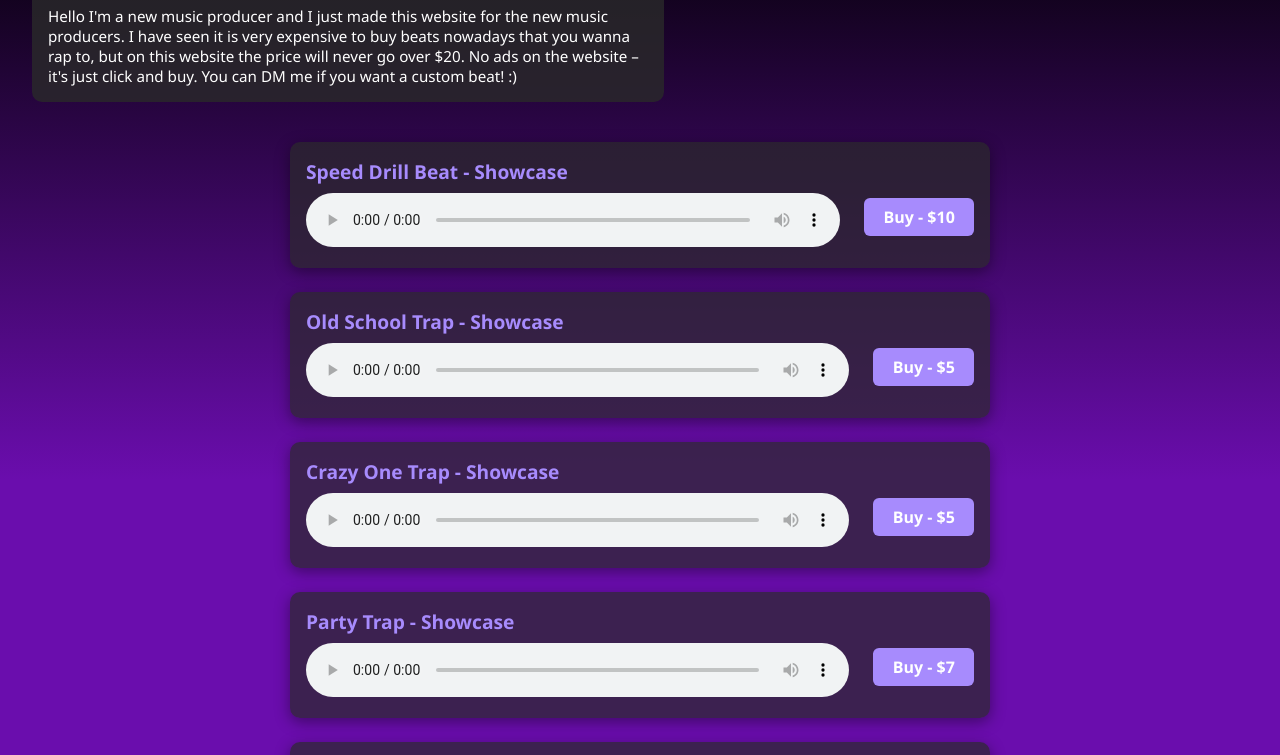
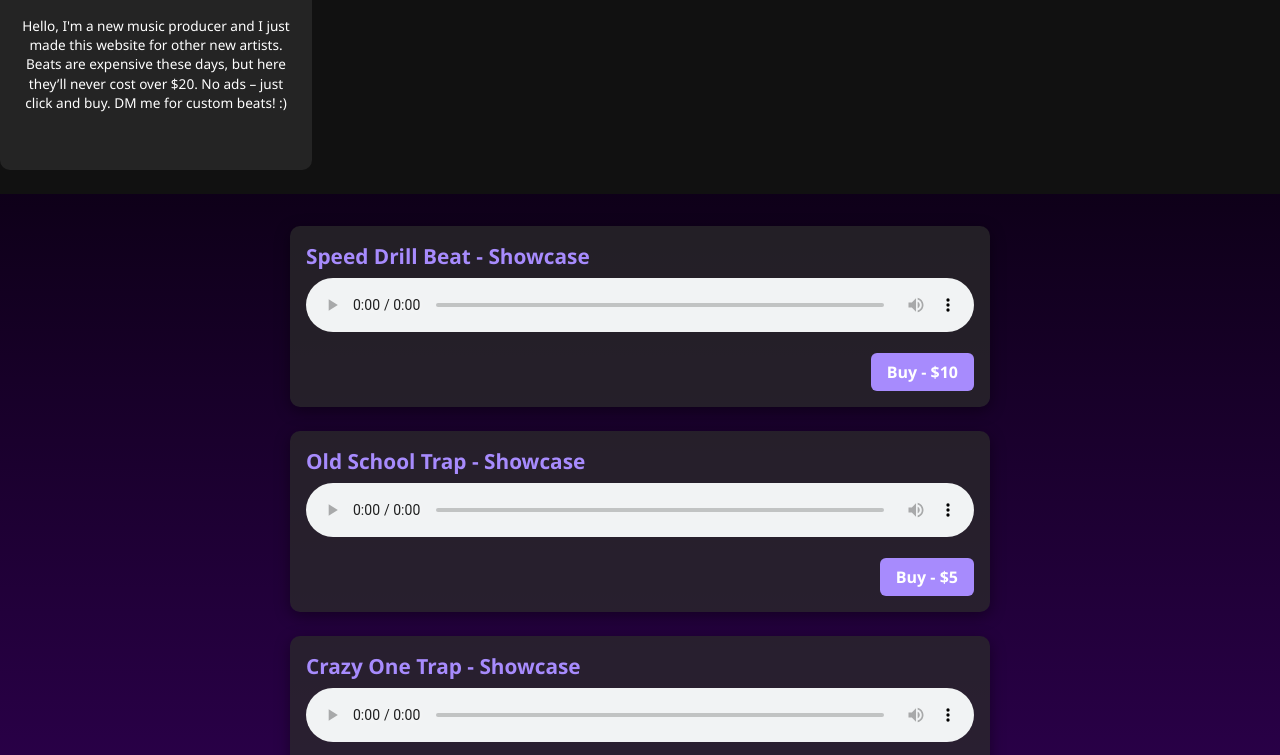
Before and after one commit to JOnThebeatz/JBeatz, a plain HTML site: page index.html in a window 1280 px wide. Shown: the part 110-865 px from the top of the page. Drawn offline with Linux system fonts and the light colour scheme.

Commit message:
Update index.html

```diff
--- a/index.html
+++ b/index.html
@@ -8,7 +8,7 @@
     body {
       margin: 0;
       font-family: 'Segoe UI', Tahoma, Geneva, Verdana, sans-serif;
-      background: linear-gradient(to bottom, black, #6a0dad 50%, #6a0dad);
+      background: linear-gradient(to bottom, #000000, #4b0082);
       color: #f0f0f0;
       display: flex;
       flex-direction: column;
@@ -20,7 +20,7 @@
       width: 100%;
       display: flex;
       justify-content: space-between;
-      align-items: center;
+      align-items: flex-start;
       padding: 1.5rem 2rem;
       background: #111;
       position: relative;
@@ -35,11 +35,13 @@
       position: absolute;
       left: 50%;
       transform: translateX(-50%);
+      top: 1.5rem;
     }
 
     .insta-box {
       display: flex;
       align-items: center;
+      margin-bottom: 0.5rem;
     }
 
     .logo-right {
@@ -57,16 +59,20 @@
       background: rgba(42, 42, 42, 0.8);
       padding: 1rem;
       border-radius: 10px;
-      margin: 1.5rem;
-      max-width: 600px;
-      align-self: flex-start;
-      margin-left: 2rem;
+      margin-top: 1rem;
+      width: 280px;
+      height: 180px;
+      display: flex;
+      align-items: center;
+      justify-content: center;
+      text-align: center;
     }
 
     .info-box p {
       margin: 0;
-      font-size: 0.95rem;
+      font-size: 0.85rem;
       color: white;
+      line-height: 1.4;
     }
 
     .beats {
@@ -75,29 +81,22 @@
       gap: 1.5rem;
       width: 90%;
       max-width: 700px;
-      margin-top: 1rem;
+      margin-top: 2rem;
     }
 
     .beat {
-      background: rgba(42, 42, 42, 0.7);
-      display: flex;
-      justify-content: space-between;
-      align-items: center;
+      background: rgba(42, 42, 42, 0.75);
       padding: 1rem;
       border-radius: 10px;
       box-shadow: 0 4px 15px rgba(0,0,0,0.4);
-      flex-wrap: wrap;
-    }
-
-    .beat-info {
-      flex: 1;
-      min-width: 250px;
+      display: flex;
+      flex-direction: column;
     }
 
     .beat h2 {
       margin: 0 0 0.5rem 0;
       color: #a78bfd;
-      font-size: 1.2rem;
+      font-size: 1.3rem;
     }
 
     .audio-player audio {
@@ -105,15 +104,16 @@
       outline: none;
     }
 
-    .button-container {
-      margin-left: 1.5rem;
-      margin-top: 1.5rem;
+    .buy-section {
+      display: flex;
+      justify-content: flex-end;
+      margin-top: 1rem;
     }
 
     .button {
       background: #a78bfd;
       color: white;
-      padding: 0.5rem 1.2rem;
+      padding: 0.5rem 1rem;
       text-decoration: none;
       border-radius: 6px;
       font-weight: bold;
@@ -121,7 +121,7 @@
     }
 
     .button:hover {
-      background: #925bfd;
+      background: #8a6ddf;
     }
 
     footer {
@@ -137,9 +137,18 @@
 <body>
 
   <header>
+    <div>
       <div class="insta-box">
         <img src="InstagramLogo.png" alt="Instagram Logo" class="logo-right">
         <span class="insta-handle">@JBeatzShop</span>
+      </div>
+      <div class="info-box">
+        <p>
+          Hello, I'm a new music producer and I just made this website for other new artists.
+          Beats are expensive these days, but here they’ll never cost over $20.
+          No ads – just click and buy. DM me for custom beats! :)
+        </p>
+      </div>
     </div>
 
     <div class="logo-center">
@@ -149,15 +158,9 @@
     <div style="width: 120px;"></div>
   </header>
 
-  <div class="info-box">
-    <p>Hello I'm a new music producer and I just made this website for the new music producers. I have seen it is very expensive to buy beats nowadays that you wanna rap to, but on this website the price will never go over $20. No ads on the website – it's just click and buy. You can DM me if you want a custom beat! :)</p>
-  </div>
-
   <section class="beats">
 
-    <!-- New Beat -->
     <div class="beat">
-      <div class="beat-info">
       <h2>Speed Drill Beat - Showcase</h2>
       <div class="audio-player">
         <audio controls>
@@ -165,15 +168,12 @@
           Your browser does not support the audio element.
         </audio>
       </div>
-      </div>
-      <div class="button-container">
+      <div class="buy-section">
         <a class="button" href="https://payhip.com/b/N2qtk" target="_blank">Buy - $10</a>
       </div>
     </div>
 
-    <!-- Old School Trap -->
     <div class="beat">
-      <div class="beat-info">
       <h2>Old School Trap - Showcase</h2>
       <div class="audio-player">
         <audio controls>
@@ -181,15 +181,12 @@
           Your browser does not support the audio element.
         </audio>
       </div>
-      </div>
-      <div class="button-container">
+      <div class="buy-section">
         <a class="button" href="https://payhip.com/b/PIeqf" target="_blank">Buy - $5</a>
       </div>
     </div>
 
-    <!-- Crazy One Trap -->
     <div class="beat">
-      <div class="beat-info">
       <h2>Crazy One Trap - Showcase</h2>
       <div class="audio-player">
         <audio controls>
@@ -197,15 +194,12 @@
           Your browser does not support the audio element.
         </audio>
       </div>
-      </div>
-      <div class="button-container">
+      <div class="buy-section">
         <a class="button" href="https://payhip.com/b/Mk2jR" target="_blank">Buy - $5</a>
       </div>
     </div>
 
-    <!-- Party Trap -->
     <div class="beat">
-      <div class="beat-info">
       <h2>Party Trap - Showcase</h2>
       <div class="audio-player">
         <audio controls>
@@ -213,15 +207,12 @@
           Your browser does not support the audio element.
         </audio>
       </div>
-      </div>
-      <div class="button-container">
+      <div class="buy-section">
         <a class="button" href="https://payhip.com/b/y8aRv" target="_blank">Buy - $7</a>
       </div>
     </div>
 
-    <!-- Big Trapz -->
     <div class="beat">
-      <div class="beat-info">
       <h2>Big Trapz - Showcase</h2>
       <div class="audio-player">
         <audio controls>
@@ -229,24 +220,20 @@
           Your browser does not support the audio element.
         </audio>
       </div>
-      </div>
-      <div class="button-container">
+      <div class="buy-section">
         <a class="button" href="https://payhip.com/b/lmLbr" target="_blank">Buy - $15</a>
       </div>
     </div>
 
-    <!-- Juice WRLD Type Beat -->
     <div class="beat">
-      <div class="beat-info">
-        <h2>Juice WRLD Type Beat - Showcase</h2>
+      <h2>Juice Wrld Type Beat - Showcase</h2>
       <div class="audio-player">
         <audio controls>
           <source src="beats/JuiceWrldTypeBeatSC.mp3" type="audio/mpeg">
           Your browser does not support the audio element.
         </audio>
       </div>
-      </div>
-      <div class="button-container">
+      <div class="buy-section">
         <a class="button" href="https://payhip.com/b/0zfqk" target="_blank">Buy - $5</a>
       </div>
     </div>
```
Lines whose indentation alone changed are shown as unchanged.
